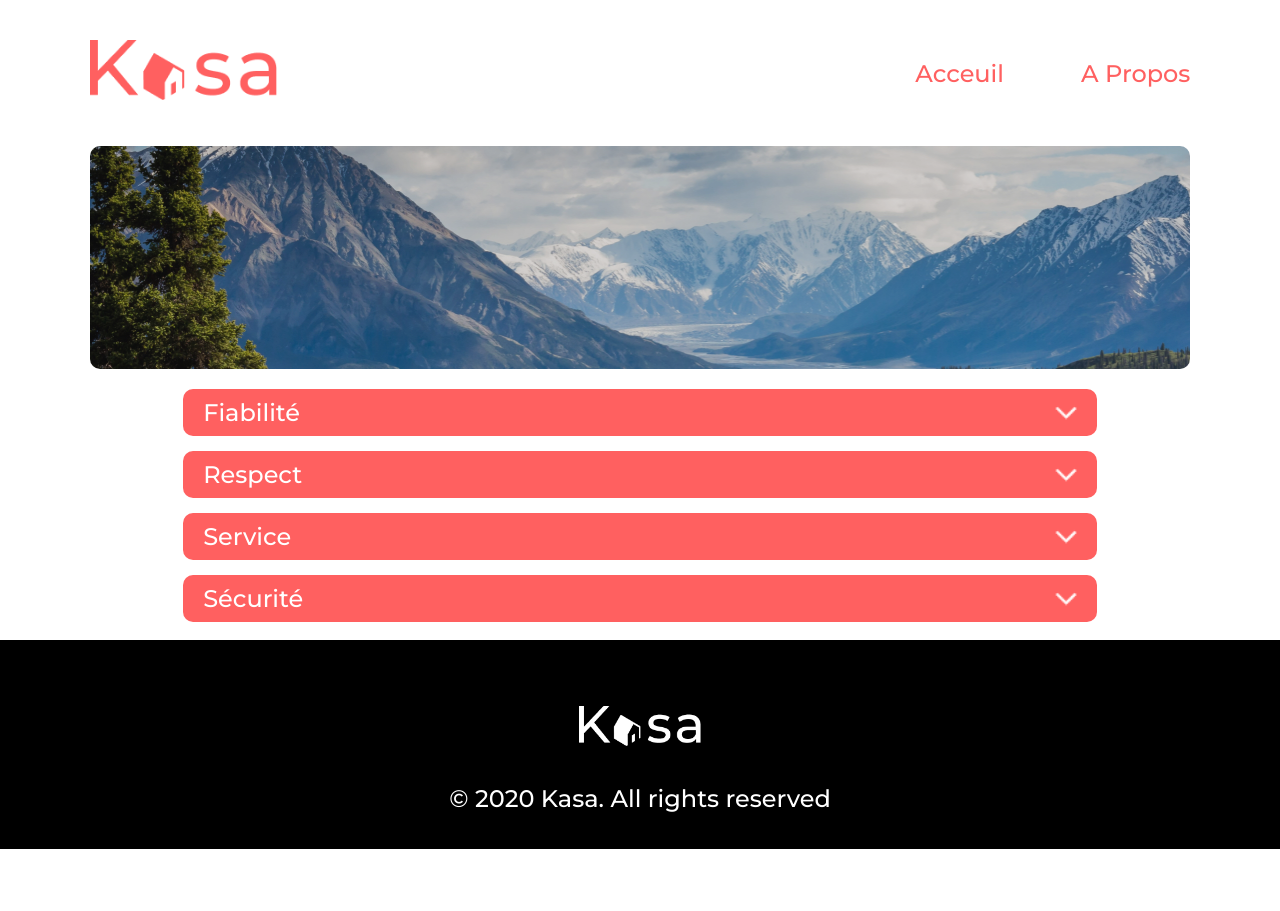
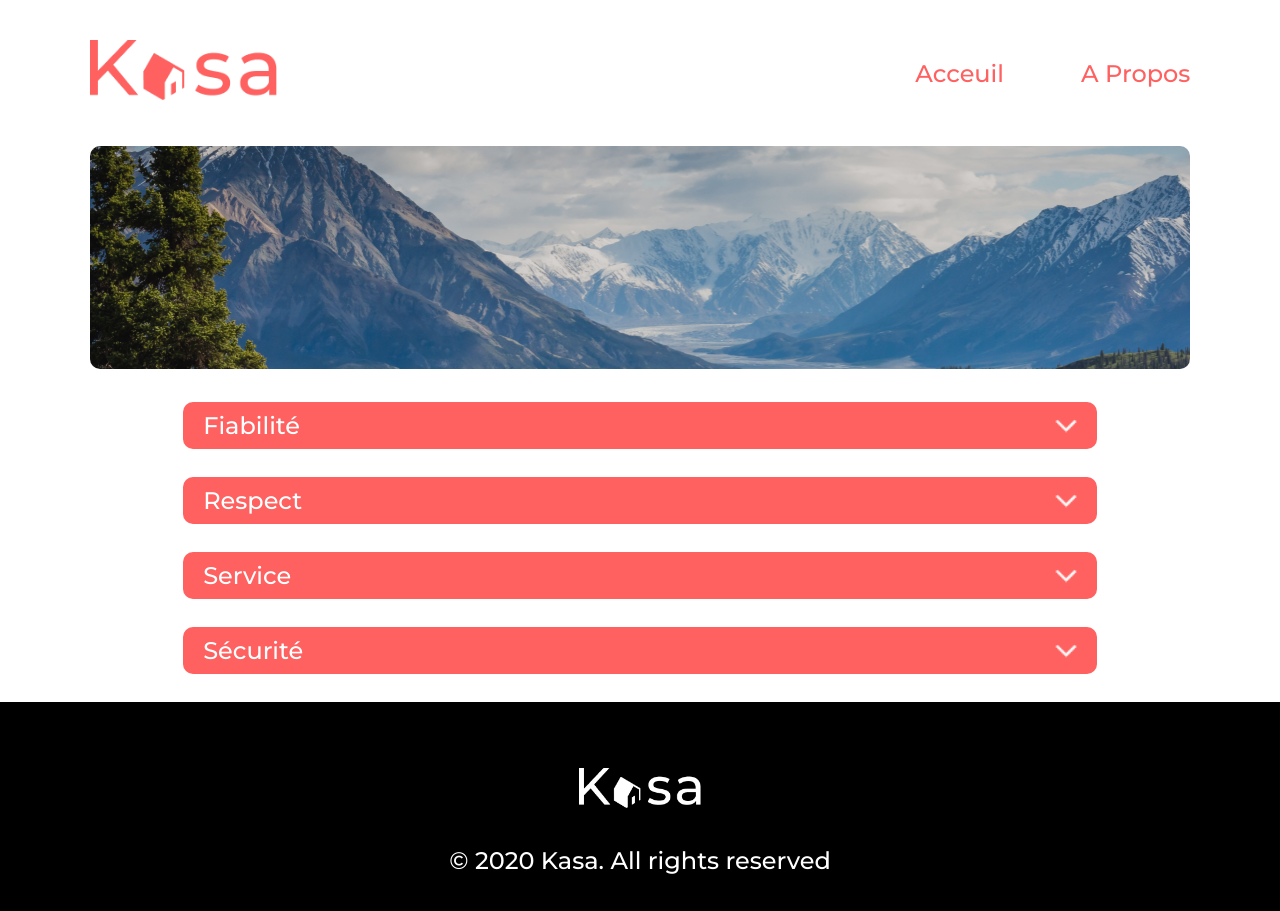
Before and after one commit to HUGO-KAI/Projet-7-Kasa, a React (Create React App) app: page /about in a window 1280 px wide. Before the commit the page ends 849 px from the top, so only its background shows below. Built offline with nearby package versions, Linux system fonts and the light colour scheme.

Commit message:
avant final

```diff
--- a/src/pages/About/About.scss
+++ b/src/pages/About/About.scss
@@ -36,11 +36,12 @@
 }
 .about_collapse{
     width: 100%;
-    margin:20px auto;
+    margin:19px auto;
     @media screen and (min-width:768px) {
         width: 83%;
     }
     @media screen and (min-width:768px) {
+        margin:33px auto;
         .collapse_content__container{
                 min-height: 20px;
                 height: fit-content;
--- a/src/pages/Logement/Logement.scss
+++ b/src/pages/Logement/Logement.scss
@@ -52,6 +52,7 @@
     flex-direction: row;
     justify-content: space-between;
     margin-top: 1.1rem;
+    align-items: center;
     @media  screen and (min-width:768px) {
         flex-direction: column-reverse;
         align-items: flex-end;
```
